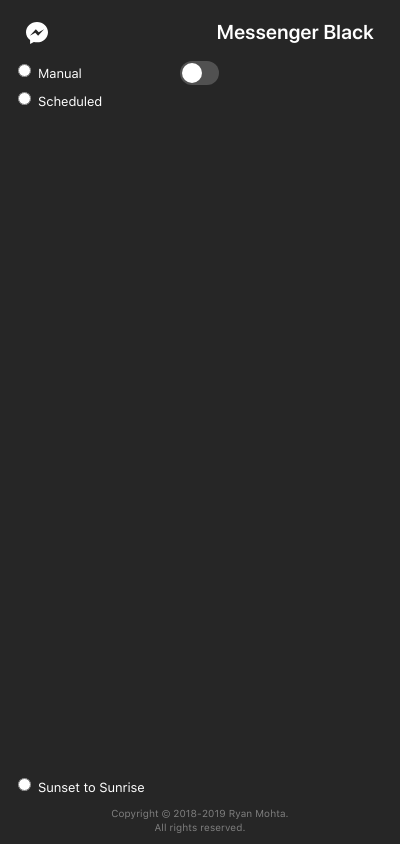
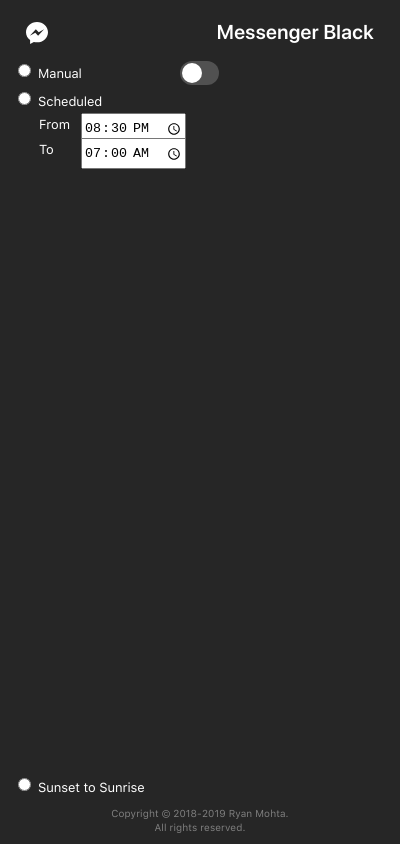
Before and after one commit to ryanmohta/messengerblack-chrome, a browser extension: page popup/popup.html in a window 400 px wide. Drawn offline with Linux system fonts and the light colour scheme.

Commit message:
Popup improvements

```diff
--- a/popup/popup.css
+++ b/popup/popup.css
@@ -16,6 +16,12 @@
 
 .fixed {
   position: fixed;
+  padding: 0px;
+  margin: 0px;
+}
+
+.absolute {
+  position: absolute;
   padding: 0px;
   margin: 0px;
 }
@@ -123,6 +129,27 @@
   top: 91px;
 }
 
+.scheduled-div {
+  position: absolute;
+  left: 21px;
+}
+
+#start-time-div {
+  top: 24px;
+}
+
+#end-time-div {
+  top: 49px;
+}
+
+.time-picker {
+  position: absolute;
+  width: 100px;
+  height: 27px;
+  left: 42px;
+  top: -2px;
+}
+
 #sunset-sunrise-div {
   bottom: 49px;
 }
--- a/popup/popup.html
+++ b/popup/popup.html
@@ -7,6 +7,7 @@
   <body>
     <svg id="logo" class="fixed" viewBox="0 0 1024 1024" version="1.1" xmlns="http://www.w3.org/2000/svg" xmlns:xlink="http://www.w3.org/1999/xlink" xml:space="preserve" xmlns:serif="http://www.serif.com/" style="fill-rule:evenodd;clip-rule:evenodd;stroke-linejoin:round;stroke-miterlimit:1.41421;"><rect id="Icon" x="0" y="0" width="1024" height="1024" style="fill:none;"/><clipPath id="_clip1"><rect x="0" y="0" width="1024" height="1024"/></clipPath><g clip-path="url(#_clip1)"><path d="M512,0c-282.752,0 -512,212.224 -512,474.048c0,149.184 74.432,282.24 190.784,369.152l0,180.8l174.336,-95.68c46.528,12.864 95.808,19.84 146.88,19.84c282.752,0 512,-212.224 512,-474.048c0,-261.888 -229.248,-474.112 -512,-474.112Zm50.88,638.4l-130.368,-139.072l-254.4,139.072l279.808,-297.088l133.568,139.072l251.264,-139.072l-279.872,297.088Z" style="fill:#fff;fill-rule:nonzero;"/></g></svg>
     <h1 id="title" class="fixed">Messenger Black</h1>
+
     <div id="manual-div" class="fixed radio-div">
       <input id="manual" class="radio-button" type="radio" name="scheduling" value="manual"><span class="radio-text">Manual</span></input>
       <label class="switch">
@@ -14,9 +15,19 @@
         <span class="slider round"></span>
       </label>
     </div>
+
     <div id="scheduled-div" class="fixed radio-div">
       <input id="scheduled" class="radio-button" type="radio" name="scheduling" value="scheduled"><span class="radio-text">Scheduled</span></input>
+      <div id="start-time-div" class="scheduled-div">
+        <label for="start-time">From</label>
+        <input id="start-time" class="time-picker" type="time" name="start-time" value="20:30">
+      </div>
+      <div id="end-time-div" class="scheduled-div">
+        <label for="end-time">To</label>
+        <input id="end-time" class="time-picker" type="time" name="end-time" value="07:00">
+      </div>
     </div>
+
     <div id="sunset-sunrise-div" class="fixed radio-div">
       <input id="sunset-sunrise-div" class="radio-button" type="radio" name="scheduling" value="sunset-sunrise"><span class="radio-text">Sunset to Sunrise</span></input>
     </div>
```
